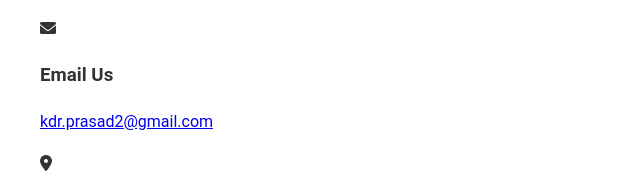
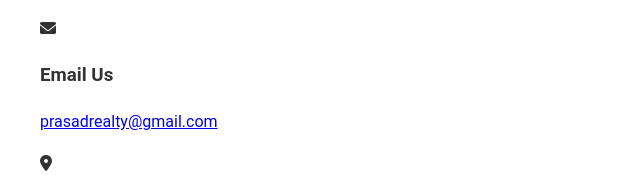
Before and after one commit to Praveensaich/PrasadRealty, a plain HTML site: page index.html in a window 1280 px wide. Shown: the part 9153-9345 px from the top of the page, 0-640 px from the left. Drawn offline with Linux system fonts and the light colour scheme.

Commit message:
Update index.html

```diff
--- a/index.html
+++ b/index.html
@@ -84,7 +84,7 @@
                     <div class="contact-card">
                         <i class="fas fa-envelope icon-large"></i>
                         <h3>Email Us</h3>
-                        <p><a href="mailto:kdr.prasad2@gmail.com">kdr.prasad2@gmail.com</a></p>
+                        <p><a href="mailto:prasadrealty@gmail.com">prasadrealty@gmail.com</a></p>
                     </div>
                     <div class="contact-card">
                         <i class="fas fa-map-marker-alt icon-large"></i>
```
